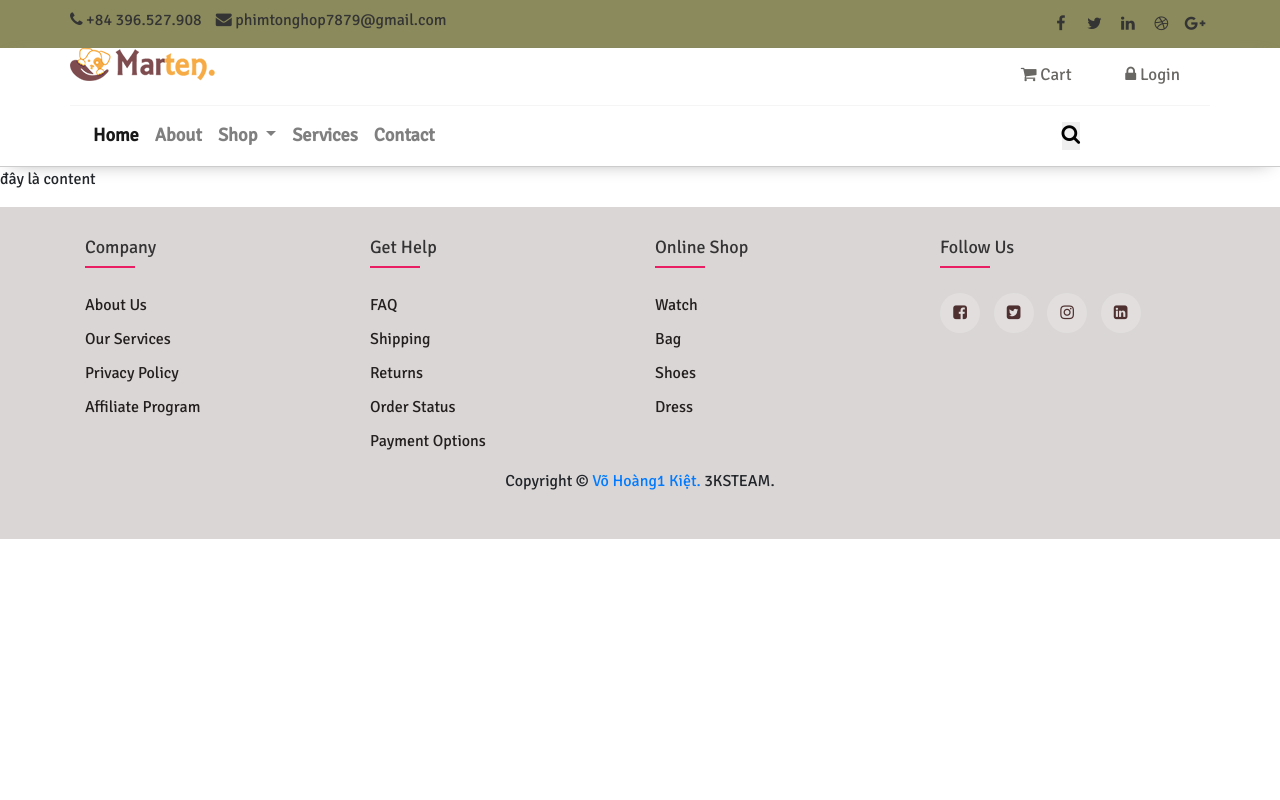
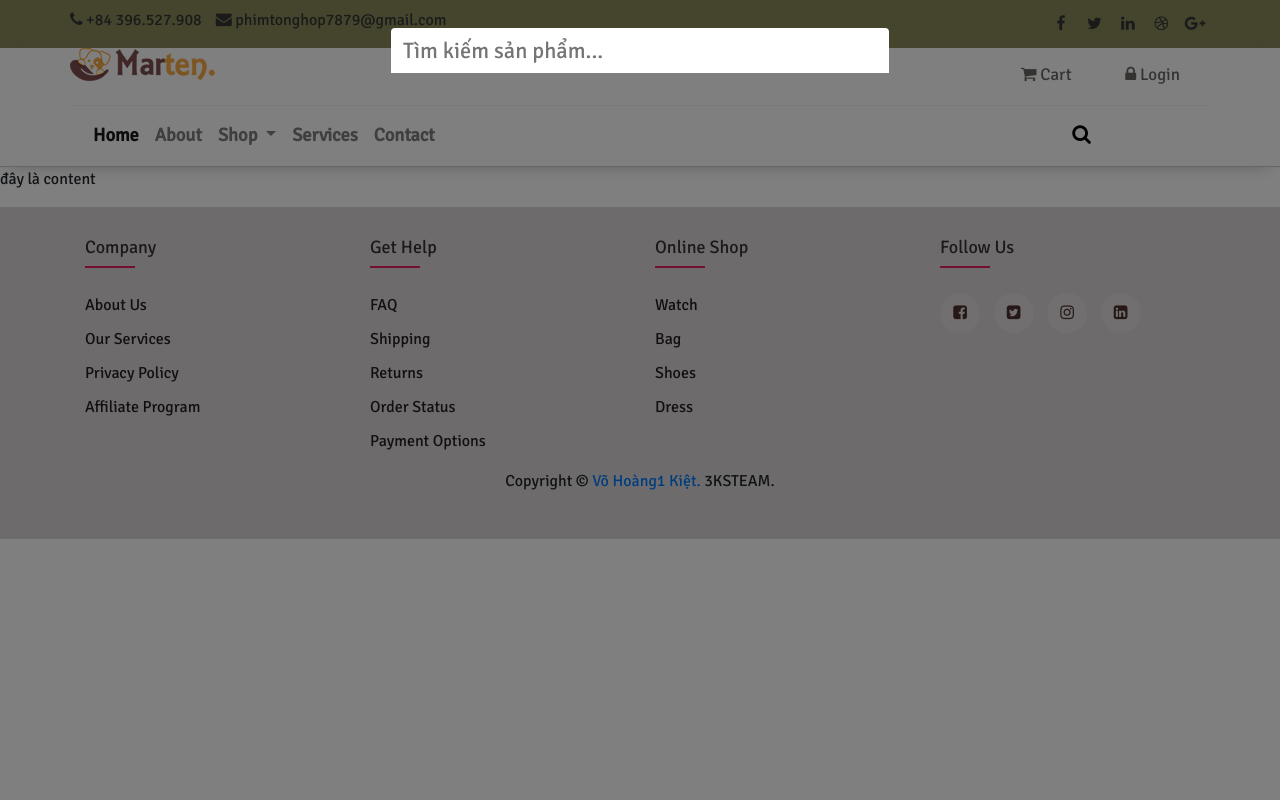
Before and after one commit to thekids1002/3KS_SHOP, a PHP site: page / in a window 1280 px wide, after a click that opens the changed part. Run offline with PHP 8.4, Linux system fonts and the light colour scheme.

Commit message:
Xong search bar

```diff
--- /dev/null
+++ b/css/khuong.css
@@ -0,0 +1,82 @@
+.modal-search {
+    background-color: transparent;
+    border: none;
+}
+
+.modal-search-body {
+    background-color: transparent;
+    border: none;
+}
+
+#search-btn {
+    width: 40px;
+    height: 40px;
+    background-color: transparent;
+}
+
+#form-search {
+    width: 100%;
+    background-color: transparent;
+}
+
+#search-inp {
+    width: 100%;
+    height: 45px;
+    outline: none;
+    font-size: 1.4rem;
+    padding: 0 12px;
+    border-top-left-radius: 4px;
+    border-top-right-radius: 4px;
+    z-index: 2000;
+}
+
+#result-search {
+    padding: 4px 0;
+    margin-top: 1px;
+    background-color: #fff;
+    border-bottom-left-radius: 4px;
+    border-bottom-right-radius: 4px;
+    overflow-y: auto;
+    max-height: 65vh;
+    animation: fadeInUp .3s;
+    display: none;
+    z-index: 1090;
+}
+
+.result-item {
+    padding: 6px 0;
+    width: 100%;
+    border-bottom: .3px solid #ccc;
+}
+
+.result-link {
+    padding: 6px 36px;
+    display: flex;
+    width: 100%;
+    height: 100%;
+    transition: .3s;
+}
+
+.result-link:hover {
+    background-color: #8a8a5c57;
+}
+
+.result-img {
+    height: 75px;
+    width: 75px;
+}
+
+.content-result-item {
+    flex: 1;
+    margin-left: 33px;
+}
+
+.result-link-title {
+    font-size: 1.2rem;
+    color: #000;
+}
+
+.price-result {
+    font-size: 1.2rem;
+    color: red;
+}
--- a/css/style.css
+++ b/css/style.css
@@ -14,7 +14,7 @@
 
 @keyframes fadeInUp {
   from {
-    transform: translate3d(0, -40px, 0)
+    transform: translate3d(0, 20px, 0)
   }
   to {
     transform: translate3d(0, 0, 0);
--- a/js/main.js
+++ b/js/main.js
@@ -1,8 +1,8 @@
 $(document).ready(function() {
-    $("#search_value").focus(function() {
-        $("#result_search").css("display", "block");
+    $("#search-inp").focusin(function() {
+        $("#result-search").css("display", "block");
     });
-    $("#search_value").focusout(function() {
-        $("#result_search").css("display", "none");
+    $("#search-inp").focusout(function() {
+        $("#result-search").css("display", "none");
     });
 });
--- a/templates/search.php
+++ b/templates/search.php
@@ -3,5 +3,70 @@
     <script src="./js/main.js"></script>
 </head>
 
-<!-- Modal -->
-<!-- search_modal -->
+<!-- MODAL SEARCH -->
+<div class="modal fade" id="search_modal" tabindex="-1" role="dialog" aria-labelledby="exampleModalLabel" aria-hidden="true">
+    <div class="modal-dialog" role="document">
+
+        <div class="modal-content modal-search">
+
+            <div class="modal-body modal-search-body row py-0">
+                <form action="" method="post" id="form-search">
+                    <input id="search-inp" type="text" placeholder="Tìm kiếm sản phẩm..." autofocus onkeyup="search_ajax(this.value)">
+                    <ul id="result-search">
+                        <li class="result-item">
+                            <a href="#" class="result-link">
+                                <img src="./img/carousel/slider-single-img.png" class="result-img">
+                                <div class="content-result-item">
+                                    <p class="result-link-title">Thịt cầy tơ 7 món</p>
+                                    <p class="price-result">120.000đ</p>
+                                </div>
+                            </a>
+                        </li>
+                        <li class="result-item">
+                            <a href="#" class="result-link">
+                                <img src="./img/carousel/slider-single-img.png" class="result-img">
+                                <div class="content-result-item">
+                                    <p class="result-link-title">Thịt cầy tơ 7 món</p>
+                                    <p class="price-result">120.000đ</p>
+                                </div>
+                            </a>
+                        </li>
+                        <li class="result-item">
+                            <a href="#" class="result-link">
+                                <img src="./img/carousel/slider-single-img.png" class="result-img">
+                                <div class="content-result-item">
+                                    <p class="result-link-title">Thịt cầy tơ 7 món</p>
+                                    <p class="price-result">120.000đ</p>
+                                </div>
+                            </a>
+                        </li>
+                        <li class="result-item">
+                            <a href="#" class="result-link">
+                                <img src="./img/carousel/slider-single-img.png" class="result-img">
+                                <div class="content-result-item">
+                                    <p class="result-link-title">Thịt cầy tơ 7 món</p>
+                                    <p class="price-result">120.000đ</p>
+                                </div>
+                            </a>
+                        </li>
+                        <li class="result-item">
+                            <a href="#" class="result-link">
+                                <img src="./img/carousel/slider-single-img.png" class="result-img">
+                                <div class="content-result-item">
+                                    <p class="result-link-title">Thịt cầy tơ 7 món</p>
+                                    <p class="price-result">120.000đ</p>
+                                </div>
+                            </a>
+                        </li>
+                    </ul>
+                </form>
+            </div>
+
+        </div>
+
+    </div>
+</div>
+
+<script>
+    function search_ajax(string) {}
+</script>
```
